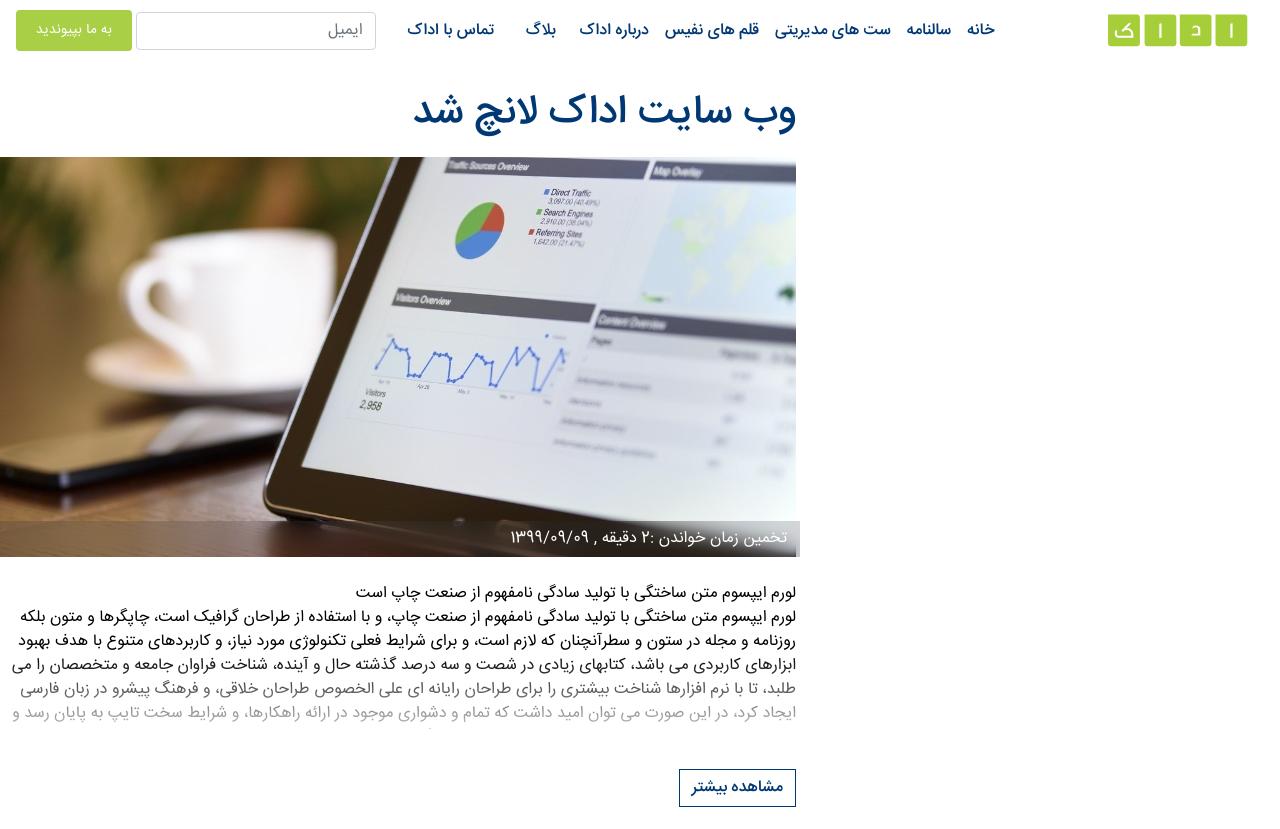
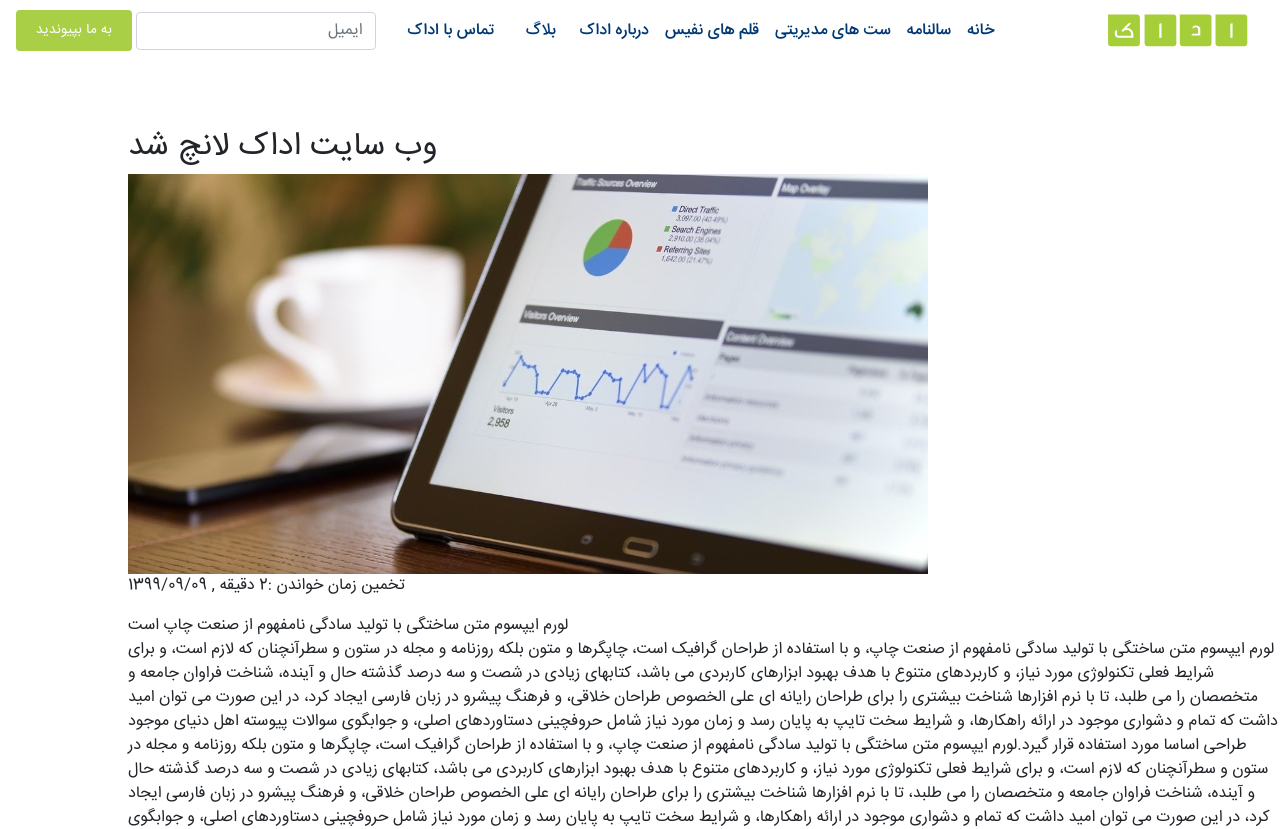
Before and after one commit to ladanTaheri/adak, a Next.js app: page /blog in a window 1280 px wide. Shown: the top 829 px of the page. Built offline with nearby package versions, Linux system fonts and the light colour scheme.

Commit message:
Update Blog.module.css

```diff
--- a/components/blog/Blog.module.css
+++ b/components/blog/Blog.module.css
@@ -1,128 +1,70 @@
-.main {
-    background-color: #fff;
-    padding-bottom: 200px;
-    direction: rtl;
+.cardWrapper {
+  margin-top: 10%;
+  margin-bottom: 10%;
+  margin-left: 10%;
+}
+.card {
+  width: 40%;
+  height: 450px;
+  margin-right: 2.5%;
+  margin-left: 2.5%;
+  margin-bottom: 5%;
+  display: inline-block;
+  text-align: center;
+  border-radius: 15px;
+  border: 1px solid rgb(235, 235, 235);
+  min-height: 600px;
+  max-height: 600px;
 }
 
-.news {
-    width: 1050px;
-    padding-right: 254px;
-    padding-top: 81px;
+.image {
+  width: 100%;
+  height: auto;
+}
+.heading {
+  font-size: 28px;
+  font-weight: 600;
   text-align: right;
+  padding-top: 20px;
+  padding-right: 20px;
+  padding-bottom: 10px;
+  color:#003874;
 }
 
-.news h2 {
-    font-size: 40px;
-    font-weight: 600;
-    color: #003874;
-    line-height: 64px;
-    margin-bottom: 12px;
-}
-
-.imgMain {
-    width: 800px;
-    height: 400px;
-}
-
-.imgHoverZoom {
-    height: 400px;
-    /* [1.1] Set it as per your need */
+.shortText {
+  font-size: 18px;
+  text-align: right;
+  padding-right: 20px;
+  padding-left: 20px;
+  height: 180px;
+  text-align: justify right;
   overflow: hidden;
-    /* [1.2] Hide the overflowing of child elements */
-}
-
-/* [2] Transition property for smooth transformation of images */
-
-.imgHoverZoom img {
-    transition: transform .5s ease;
-}
-
-/* [3] Finally, transforming the image when container gets hovered */
-
-.imgHoverZoom:hover img {
-    transform: scale(1.1);
 }
 
 .btn {
-    font-size: 16px;
+  float: left;
+  padding-left: 20px;
+  bottom: 0;
+  color:#003874;
   font-weight: 600;
-    color: #003874;
-    border: 1px solid #003874;
-    border-radius: 0px;
-    margin-bottom: 77px;
+
+}
+.btn:hover {
+  text-decoration: none;
+  color:#a8cf45;
+  cursor: pointer;
+
 }
 
-.btn:hover {
-    font-size: 16px;
-    font-weight: 600;
-    color: #003874;
-    border: 1px solid #003874;
-    border-radius: 0px;
+/* @media screen and (max-width: 1584px) {
+	.card {
+		width: calc(50% - 32px);
 	}
+} */
 
-.news p {
-    font-size: 16px;
-    font-weight: lighter;
-    line-height: 24px;
-    color: #000;
-    margin-top: 25px;
+@media screen and (max-width: 800px) {
+	.card {
+		width: 100%;
+		margin: 0 0 32px;
 	}
-
-.date {
-    font-size: 14px;
-    font-weight: lighter;
-    color: #fff;
-    height: 36px;
-    background-color: rgba(46, 51, 65, 0.2);
-    backdrop-filter: blur(10px);
-    background-image: none;
-    width: 800px;
-    margin-top: -36px;
 }
-
-.date p {
-    margin-top: 0px;
-    margin-bottom: 0px;
-    padding-right: 13px;
-    padding-top: 6px;
-    color: #fff;
-}
-
-.imgBottom {
-    width: 800px;
-    height: 96px;
-    margin-top: -106px;
-}
-
-.showBrief {
-    /* overflow: hidden;
-    position: relative; */
-    overflow: hidden;
-    line-height: 26px;
-    max-height: 147px;
-    transition: 0.2s;
-}
-
-.showBrief.active {
-    max-height: auto;
-    overflow: hidden;
-    line-height: 26px;
-    transition: 0.2s;
-}
-
-.showBrief:before {
-    content: "";
-    position: absolute;
-    left: 5px;
-    bottom: 0px;
-}
-
-.showBrief:after {
-    content: "";
-    position: absolute;
-    right: 0;
-    width: 1em;
-    height: 1em;
-    margin-top: 0.2em;
-    background: transparent;
-}
```
Lines whose indentation alone changed are shown as unchanged.
